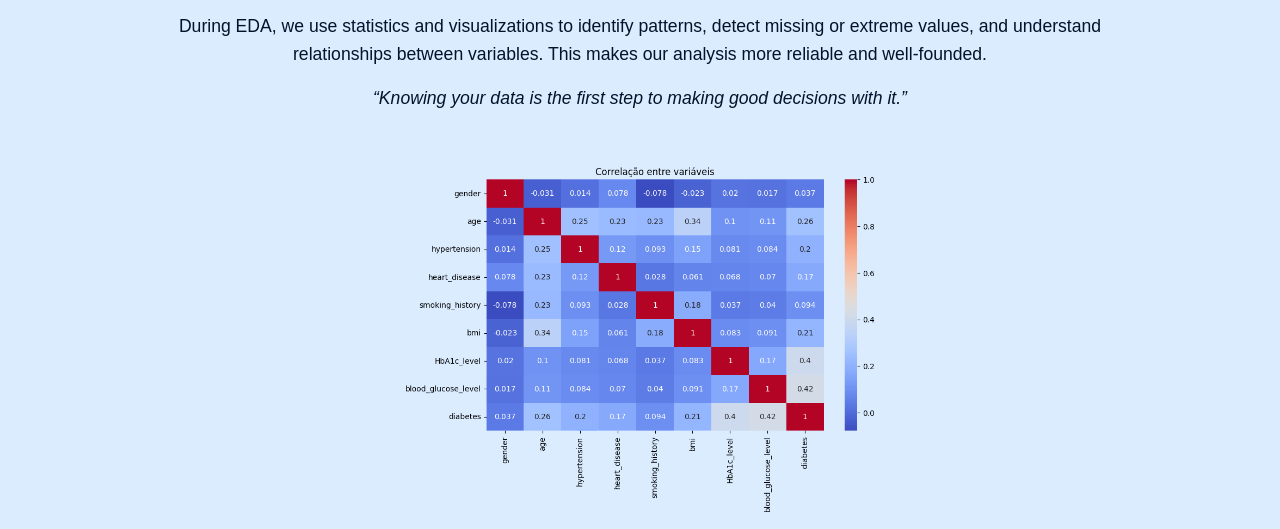
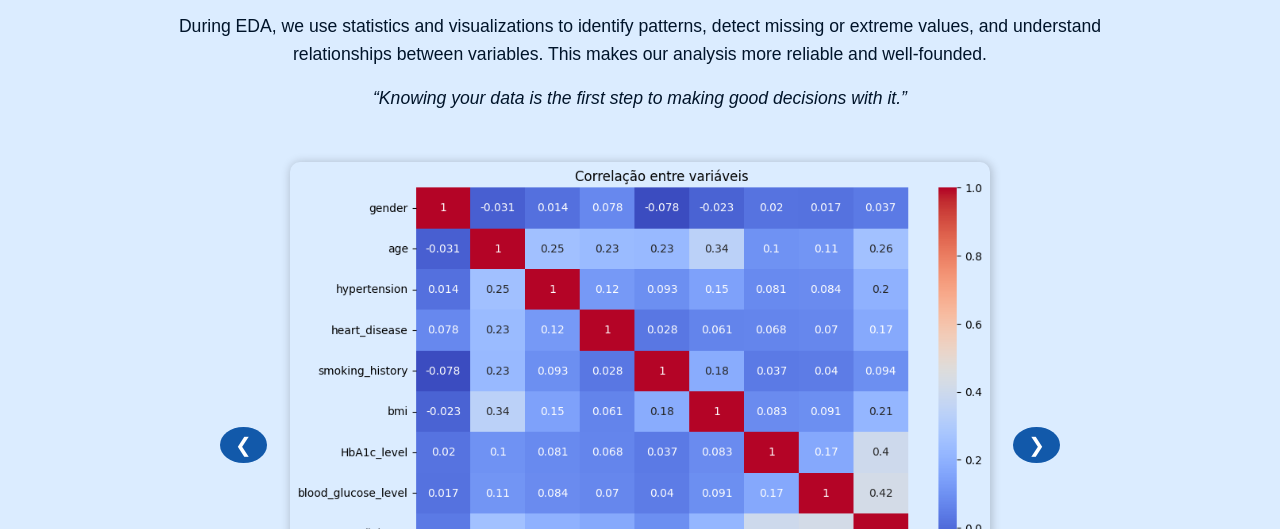
Before and after one commit to Jricardoqc/Diabetes, a plain HTML site: page HTML/EDA.html in a window 1280 px wide. Shown: the part 215-744 px from the top of the page. Drawn offline with Linux system fonts and the light colour scheme.

Commit message:
Carrossel na analise incluido

```diff
--- a/CSS/EDA.css
+++ b/CSS/EDA.css
@@ -19,3 +19,53 @@
     width: 80%;
   }
 }
+
+.carrossel {
+  position: relative;
+  max-width: 70%;
+  margin: auto;
+  text-align: center;
+}
+
+.slide {
+  display: none;
+}
+
+.slide.ativo {
+  display: block;
+}
+
+.slide img {
+  max-width: 100%;
+
+  border-radius: 10px;
+  box-shadow: 1px 1px 10px 1px rgba(0,0,0,0.2);
+}
+
+.insight {
+  font-style: italic;
+  font-size: 1.1rem;
+  margin-top: 10px;
+}
+
+/* Botões laterais */
+.controle {
+  position: absolute;
+  top: 45%;
+  justify-content: center;
+  color: white;
+  border: none;
+  font-size: 20px;
+  padding: 6px 15px;
+  border-radius: 100%;
+  cursor: pointer;
+  z-index: 10;
+}
+
+.btn-esquerda {
+  left: -10%;
+}
+
+.btn-direita {
+  right: -10%;
+}
--- a/HTML/EDA.html
+++ b/HTML/EDA.html
@@ -31,20 +31,41 @@
         “Knowing your data is the first step to making good decisions with it.”
       </p>
     </div>
-    <div id="todos-graficos">
-      <img src="../IMG/heatmap.png" alt="">
-      <img src="../IMG/diabeticos.png" alt="">
-      <img src="../IMG/distribuição de genero.png" alt="">
-      <img src="../IMG/boxplot.png" alt="">
-      <img src="../IMG/faixa etaria.png" alt="">
+
+    <div id="carrossel-graficos" class="carrossel">
+      <div class="slide ativo">
+        <img src="../IMG/heatmap.png" alt="Heatmap de Correlação">
+        <p class="insight">The heatmap shows strong correlations between glucose, BMI and age with the occurrence of diabetes.</p>
+      </div>
+      <div class="slide">
+        <img src="../IMG/diabeticos.png" alt="Distribuição de Diabéticos">
+        <p class="insight">Most of the data belongs to non-diabetic patients, indicating an unbalanced dataset.</p>
+      </div>
+      <div class="slide">
+        <img src="../IMG/distribuição de genero.png" alt="Distribuição por Gênero">
+        <p class="insight">The gender distribution is relatively balanced, useful for comparative risk analysis.</p>
+      </div>
+      <div class="slide">
+        <img src="../IMG/boxplot.png" alt="Boxplot de Variáveis">
+        <p class="insight">The boxplot highlights extreme BMI and glucose values, indicating possible outliers.</p>
+      </div>
+      <div class="slide">
+        <img src="../IMG/faixa etaria.png" alt="Distribuição por Faixa Etária">
+        <p class="insight">People between 40 and 60 years old represent the most affected group, according to the data.</p>
+      </div>
+
+      <!-- Botões laterais -->
+      <button class="btn-esquerda controle" id="anterior">❮</button>
+      <button class="btn-direita controle" id="proximo">❯</button>
     </div>
+
   </section>
   <footer>
     <p>Based on analyses of the Diabetes Prediction Dataset.</p>
     <p>Academic project for awareness and prevention of type 2 diabetes.</p>
     <p>© 2025 – All rights reserved.</p>
   </footer>
+  <script type="module" src="../script.js"></script>
 </body>
-<script type="module" src="./script.js"></script>
 
 </html>
--- a/script.js
+++ b/script.js
@@ -1,3 +1,26 @@
+document.addEventListener("DOMContentLoaded", () => {
+  let slideAtual = 0;
+  const slides = document.querySelectorAll(".slide");
+  const anteriorBtn = document.getElementById("anterior");
+  const proximoBtn = document.getElementById("proximo");
+
+  function mostrarSlide(index) {
+    slides.forEach(slide => slide.classList.remove("ativo"));
+    slideAtual = (index + slides.length) % slides.length;
+    slides[slideAtual].classList.add("ativo");
+  }
+
+  anteriorBtn.addEventListener("click", () => {
+    mostrarSlide(slideAtual - 1);
+  });
+
+  proximoBtn.addEventListener("click", () => {
+    mostrarSlide(slideAtual + 1);
+  });
+
+  mostrarSlide(slideAtual);
+});
+
 const botao = document.querySelectorAll(".botao");
 
 botao.forEach((botao) => {
```
Also changed, not shown: index.html (+1 -1 lines).
